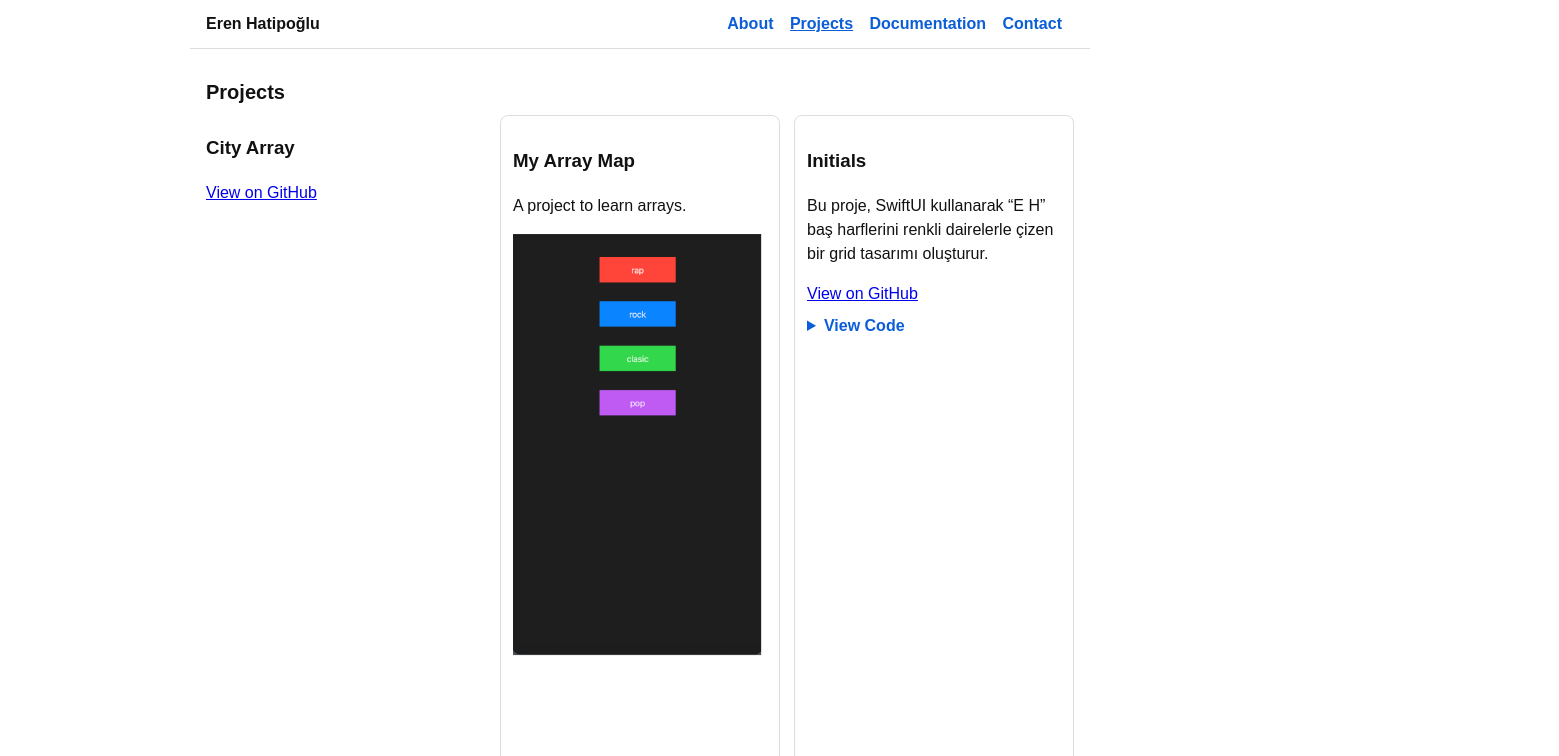
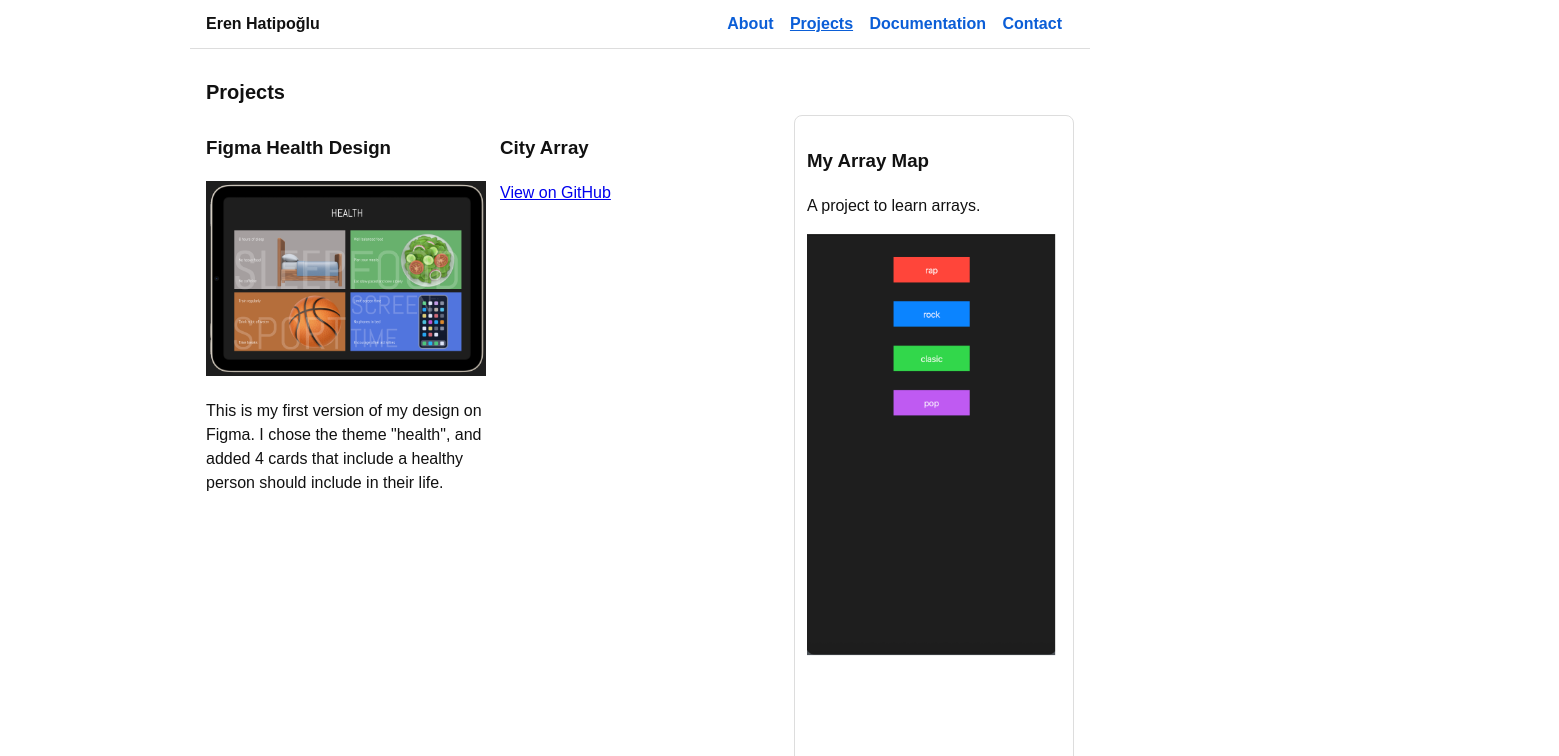
Before and after one commit to erenhatipoglu-sudo/erenhatipoglu-CSP.github.io, a plain HTML site: page index.html in a window 1280 px wide. Both pictures are taken after a click on the link "Projects". Shown: the top 756 px of the page, 1559 px wide, since content can reach past the window. Drawn offline with Linux system fonts and the light colour scheme.

Commit message:
Add Figma Health Design project card
Added a new project card for 'Figma Health Design' with an image and description.

```diff
--- a/index.html
+++ b/index.html
@@ -52,6 +52,15 @@
     <section id="projects" class="page" data-title="Projects — Eren Hatipoğlu">
       <h2>Projects</h2>
       <div class="grid">
+
+        <div class="project-card">
+    <h3>Figma Health Design</h3>
+    <img src="Screenshot 2025-11-20 at 21.27.56.png"
+         alt="Figma Health Design Screenshot"
+         style="max-width:100%; height:auto;">
+    <p>This is my first version of my design on Figma. I chose the theme "health", and added 4 cards that include a healthy person should include in their life.</p>
+</div>
+
 
         <div class="project-card">
     <h3>City Array</h3>
```
